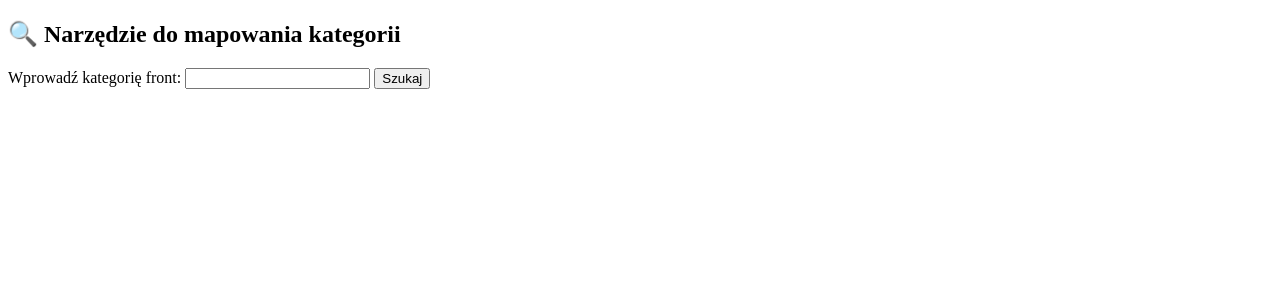
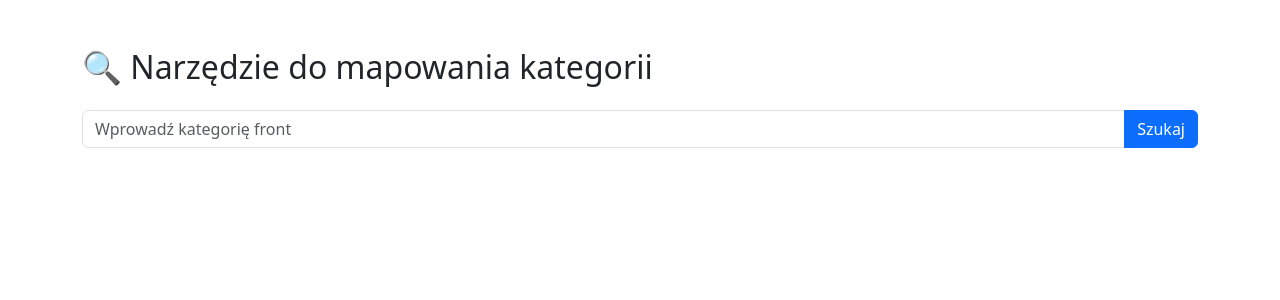
Before and after one commit to Adriano-Italiano/capl-categorization-app, a FastAPI app: page / in a window 1280 px wide. Shown: the top 300 px of the page. Run offline with FastAPI, Linux system fonts and the light colour scheme; parts of the project's set-up code (start-up, migrations or seed data) failed here and were passed over.

Commit message:
Update index.html

```diff
--- a/templates/index.html
+++ b/templates/index.html
@@ -1,31 +1,40 @@
 <!DOCTYPE html>
-<html>
+<html lang="pl">
 <head>
     <meta charset="UTF-8">
     <title>CAPL Categorization Tool</title>
+    <link rel="stylesheet" href="https://cdn.jsdelivr.net/npm/bootstrap@5.3.0/dist/css/bootstrap.min.css">
 </head>
-<body>
-    <h2>🔍 Narzędzie do mapowania kategorii</h2>
-    <form method="post">
-        <label>Wprowadź kategorię front:</label>
-        <input type="text" name="category" required>
-        <button type="submit">Szukaj</button>
+<body class="container mt-5">
+
+    <h2 class="mb-4">🔍 Narzędzie do mapowania kategorii</h2>
+
+    <form method="post" class="mb-4">
+        <div class="input-group">
+            <input type="text" name="category" class="form-control" placeholder="Wprowadź kategorię front" required>
+            <button type="submit" class="btn btn-primary">Szukaj</button>
+        </div>
     </form>
 
     {% if results %}
-        <h3>Wyniki dla: "{{ category }}"</h3>
-        <table border="1" cellpadding="5">
+        <h4 class="mb-3">Wyniki dla: <span class="text-muted">"{{ category }}"</span></h4>
+        <table class="table table-bordered table-striped">
+            <thead class="table-dark">
                 <tr>
                     <th>pim_category_id</th>
                     <th>pim_category_full_path</th>
                 </tr>
+            </thead>
+            <tbody>
                 {% for row in results %}
                 <tr>
-                <td>{{ row.pim_category_id }}</td>
-                <td>{{ row.pim_category_full_path }}</td>
+                    <td>{{ row["pim_category_id"] }}</td>
+                    <td>{{ row["pim_category_full_path"] }}</td>
                 </tr>
                 {% endfor %}
+            </tbody>
         </table>
     {% endif %}
+
 </body>
 </html>
```
Lines whose indentation alone changed are shown as unchanged.
